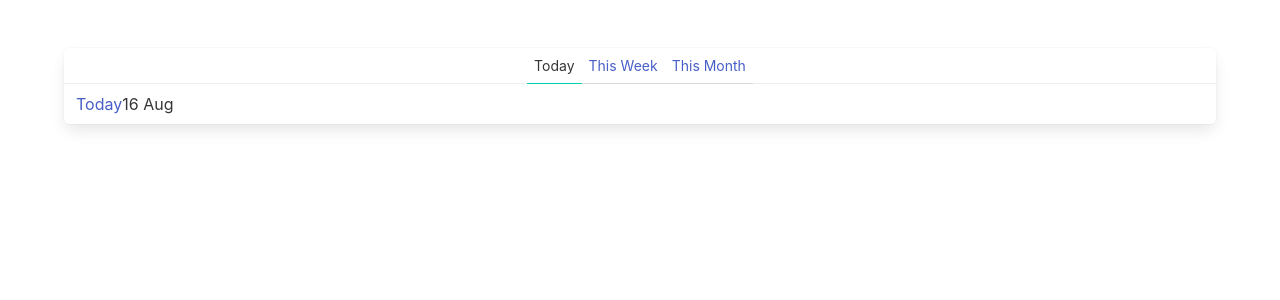
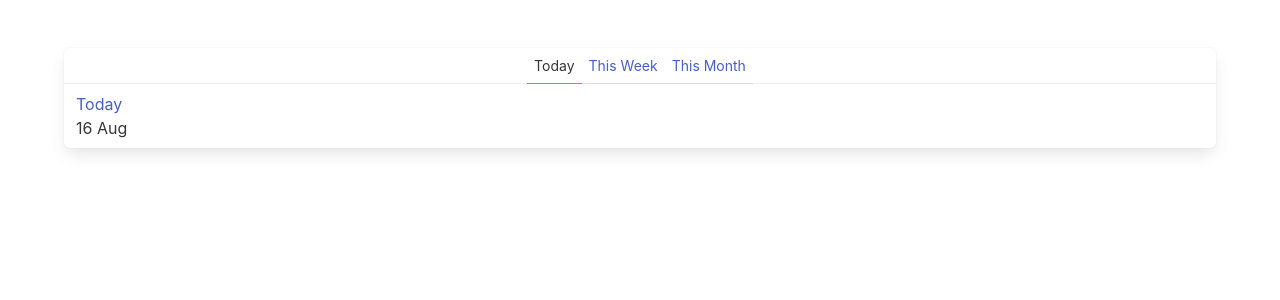
Before and after one commit to remiconnesson/vue-ts-spa-router-pinia-full-test, a Vue app: page / in a window 1280 px wide. Shown: the top 300 px of the page. Built offline with nearby package versions, Linux system fonts and the light colour scheme.

Commit message:
Timeline component

```diff
--- a/src/components/Timeline.vue
+++ b/src/components/Timeline.vue
@@ -1,7 +1,9 @@
 <script setup lang="ts">
 import { ref, computed } from "vue";
+import TimelineItem from "@/components/TimelineItem.vue";
 import { DateTime } from "luxon";
-import { today, thisWeek, thisMonth } from "../posts";
+import { today, thisWeek, thisMonth } from "@/posts";
+import type { TimelinePost } from "@/posts";
 
 // This allows us to create a type from the value of this array.
 const periods = ["Today", "This Week", "This Month"] as const;
@@ -14,14 +16,14 @@ function selectPeriod(period: Period) {
   selectedPeriod.value = period;
 }
 
-const posts = [today, thisWeek, thisMonth].map((post) => {
+const posts: TimelinePost[] = [today, thisWeek, thisMonth].map((post) => {
   return {
     ...post,
     created: DateTime.fromISO(post.created),
   };
 });
 
-const filteredPosts = computed(() => {
+const filteredPosts = computed<TimelinePost[]>(() => {
   return posts.filter((post) => {
     if (selectedPeriod.value === "Today") {
       return post.created >= DateTime.now().minus({ day: 1 });
@@ -46,9 +48,6 @@ const filteredPosts = computed(() => {
         >{{ period }}</a
       >
     </span>
-    <a v-for="post of filteredPosts" :key="post.id" class="panel-block">
-      <a>{{ post.title }}</a>
-      <div>{{ post.created.toFormat("d MMM") }}</div>
-    </a>
+    <TimelineItem v-for="post of filteredPosts" :key="post.id" :post="post" />
   </nav>
 </template>
--- /dev/null
+++ b/src/components/TimelineItem.vue
@@ -0,0 +1,16 @@
+<script setup lang="ts">
+import type { TimelinePost } from "@/posts";
+
+defineProps<{
+  post: TimelinePost;
+}>();
+</script>
+
+<template>
+  <a
+    class="panel-block is-flex is-flex-direction-column is-align-items-flex-start"
+  >
+    <a>{{ post.title }}</a>
+    <div>{{ post.created.toFormat("d MMM") }}</div>
+  </a>
+</template>
--- a/src/main.ts
+++ b/src/main.ts
@@ -1,6 +1,6 @@
 import { createApp } from "vue";
 
-import App from "./App.vue";
+import App from "@/App.vue";
 
 const app = createApp(App);
 
--- a/src/posts.ts
+++ b/src/posts.ts
@@ -4,6 +4,10 @@ export interface Post {
   id: string;
   title: string;
   created: string;
+}
+
+export interface TimelinePost extends Omit<Post, "created"> {
+  created: DateTime;
 }
 
 export const today: Post = {
```
